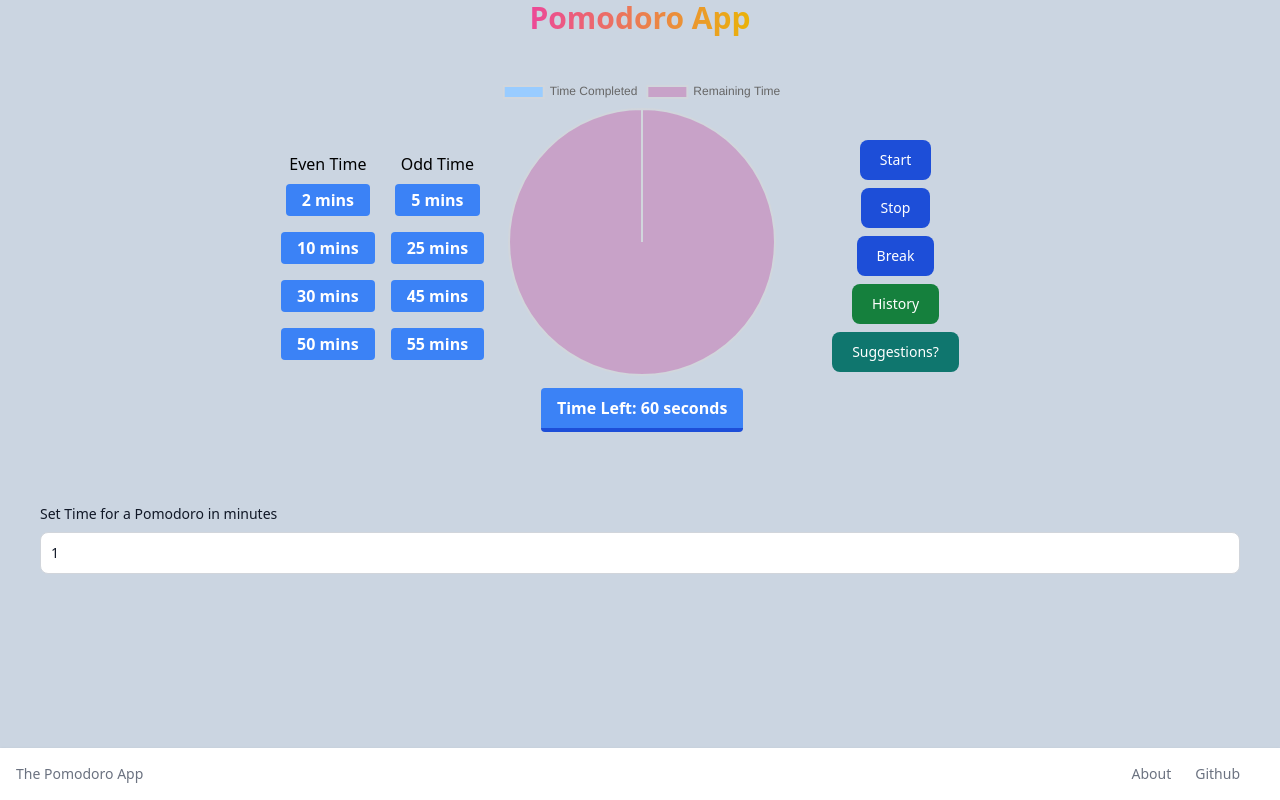
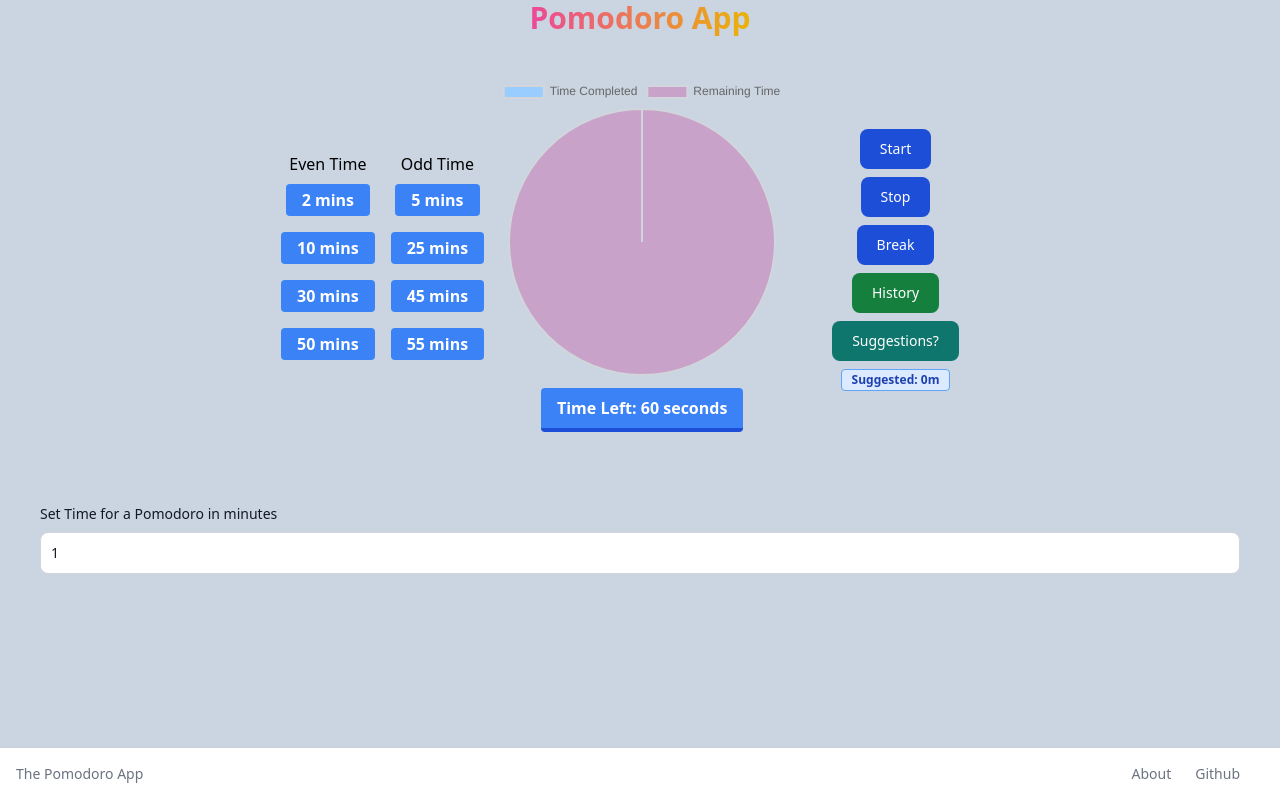
Before and after one commit to siddh34/pomodoro-app, a React (Vite) app: page / in a window 1280 px wide. Built offline with nearby package versions, Linux system fonts and the light colour scheme.

Commit message:
added ui for  suggestions

```diff
--- a/src/context/TimeContext.tsx
+++ b/src/context/TimeContext.tsx
@@ -6,6 +6,7 @@ interface State {
     remainingTime: number;
     lastExecuted: string;
     isTimerStarted: boolean;
+    suggestedTime: number;
 }
 
 const reducer = (
@@ -23,6 +24,8 @@ const reducer = (
             return { ...state, lastExecuted: action.payload };
         case "SET_IS_TIMER_STARTED":
             return { ...state, isTimerStarted: action.payload };
+        case "SET_SUGGESTED_TIME":
+            return { ...state, suggestedTime: action.payload };
         default:
             return state;
     }
@@ -34,6 +37,7 @@ const initialState: State = {
     remainingTime: 60,
     lastExecuted: "",
     isTimerStarted: false,
+    suggestedTime: 0,
 };
 
 export const TimerContext = createContext<{
--- a/src/pages/home_page.tsx
+++ b/src/pages/home_page.tsx
@@ -15,7 +15,7 @@ function home_page() {
     const remainingTime = state.remainingTime;
     const lastExecuted = state.lastExecuted;
     const isTimerStarted = state.isTimerStarted;
-
+    const suggestedTime = state.suggestedTime;
     const notifyNotDoable = () => toast.error("Please select a proper time");
 
     useEffect(() => {
@@ -178,6 +178,7 @@ function home_page() {
                     type: "SET_REMAINING_TIME",
                     payload: (response as number + remTime) * 60,
                 });
+                dispatch({ type: "SET_SUGGESTED_TIME", payload: response });
             })
             .catch(console.error);
     };
@@ -265,6 +266,13 @@ function home_page() {
                                 Suggestions?
                             </button>
                         </div>
+                        <div className="flex">
+                            <span
+                                className="bg-blue-100 hover:bg-blue-200 text-blue-800 text-xs font-semibold me-2 px-2.5 py-0.5 rounded dark:bg-gray-700 dark:text-blue-400 border border-blue-400 inline-flex items-center justify-center"
+                            >
+                                Suggested: {suggestedTime}m
+                            </span>
+                        </div>
                         <div className="flex flex-col"></div>
                     </div>
                 </div>
```
